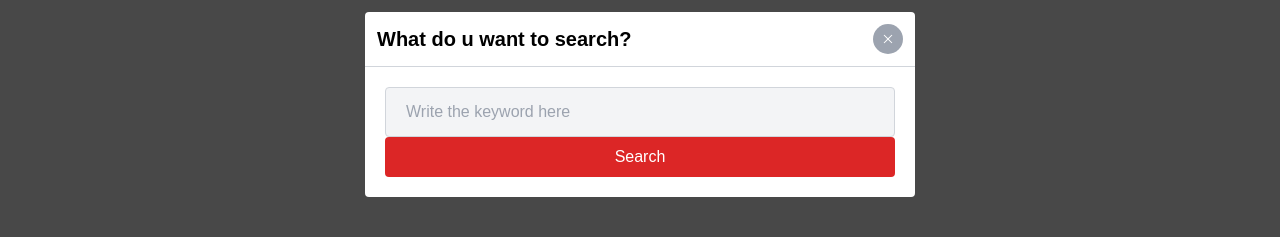
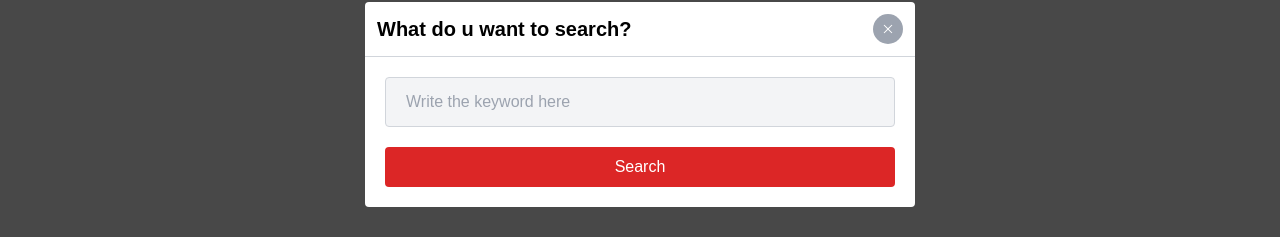
Before and after one commit to Byte-Walker/ponditi-overflow-fr, a React (Create React App) app: page / in a window 1280 px wide. Both pictures are taken after a click on the button 1104 px from the left and 26 px from the top of the page. Shown: the part 296-533 px from the top of the page. Built offline with nearby package versions, Linux system fonts and the light colour scheme; no server answers.

Commit message:
bug : spacing of search modal fixed

```diff
--- a/src/components/NavBar/NavBar.jsx
+++ b/src/components/NavBar/NavBar.jsx
@@ -56,7 +56,7 @@ const NavBar = () => {
             <>
               <div className="p-5">
                 <input className="input" type="text" placeholder="Write the keyword here" />
-                <button className="btn-red">Search</button>
+                <button className="btn-red mt-5">Search</button>
               </div>
             </>
           </Modal>
```
Also changed, not shown: 1 other file (tests, documents, lock files or other folders).
